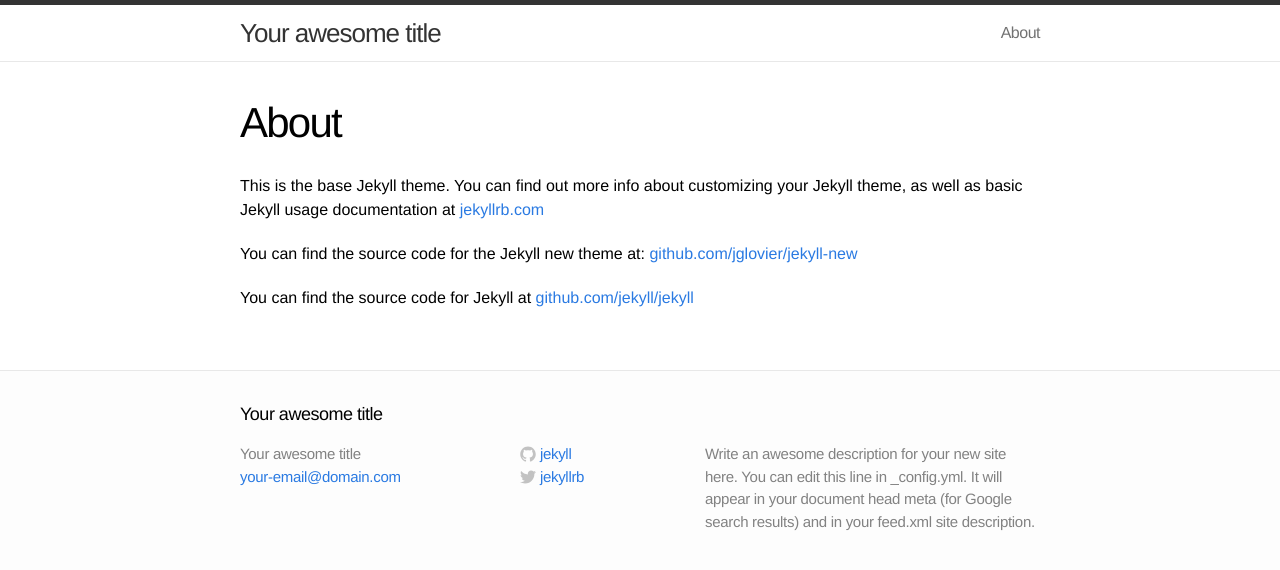
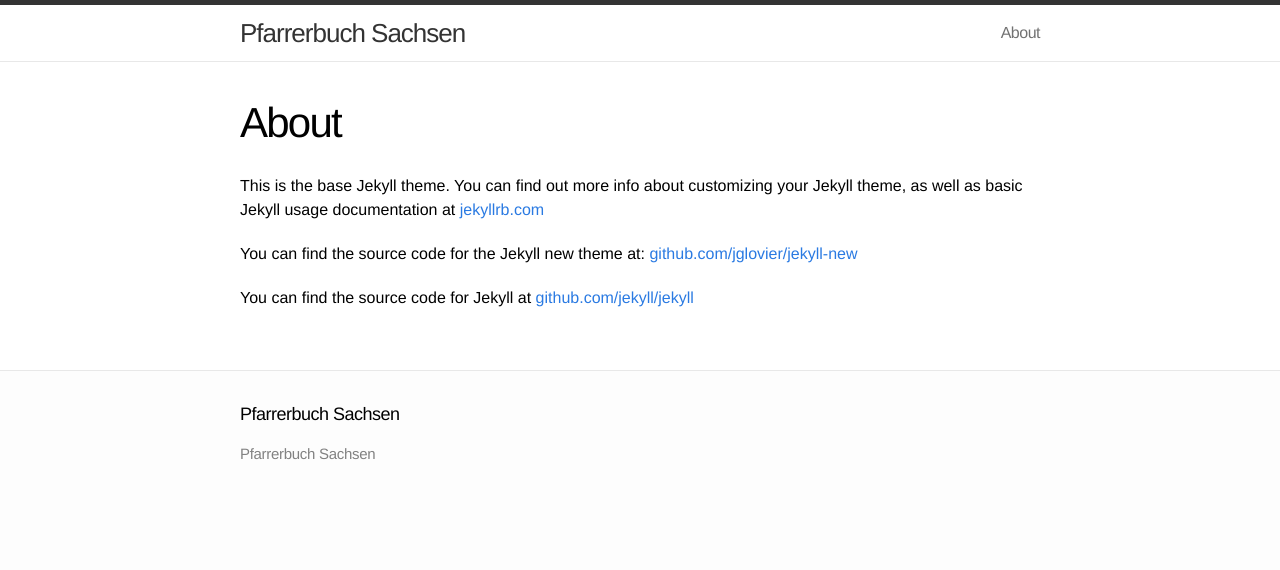
Before and after one commit to AKSW/pfarrerbuch.jekyllrdf, a Jekyll site: the page built from about.md, in a window 1280 px wide. Shown: the top 570 px of the page. Built offline with Jekyll 4.4.1, drawn with Linux system fonts in a browser that asks for light colours.

```diff
--- a/_config.yml
+++ b/_config.yml
@@ -1,12 +1,19 @@
 # Site settings
-title: Your awesome title
-email: your-email@domain.com
-description: "Write an awesome description for your new site here. You can edit this line in _config.yml. It will appear in your document head meta (for Google search results) and in your feed.xml site description."
-baseurl: ""
-url: "http://yourdomain.com"
-twitter_username: jekyllrb
-github_username:  jekyll
+title: Pfarrerbuch Sachsen
+baseurl: "/sachsen"
+url: "http://pfarrerbuch.comiles.eu"
 
 # Build settings
 markdown: kramdown
-permalink: pretty
+#permalink: pretty
+
+plugins:
+    - jekyll-rdf
+
+jekyll_rdf:
+    path: "_data/sachsen.ttl"
+    class_template_mappings:
+        "http://xmlns.com/foaf/0.1/Person": "person.html"
+    instance_template_mappings:
+        "http://pfarrerbuch.comiles.eu/sachsen/": "index.html"
+        "http://pfarrerbuch.comiles.eu/sachsen/home": "index.html"
```
Also changed, not shown: Gemfile (added, +7 -0 lines), _layouts/index.html (added, +8 -0 lines), _layouts/person.html (added, +13 -0 lines), _posts/2016-05-30-welcome-to-jekyll.markdown (deleted, +0 -24 lines), feed.xml (deleted, +0 -30 lines), index.html (deleted, +0 -20 lines), 1 other file.
